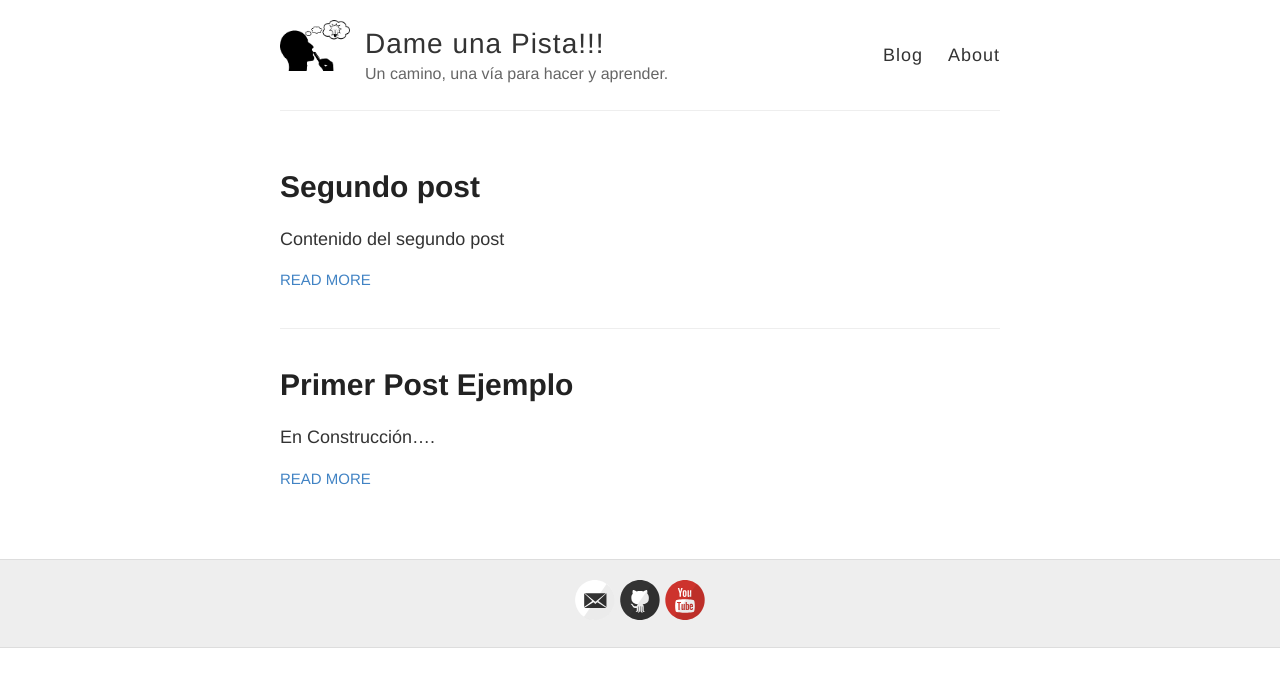
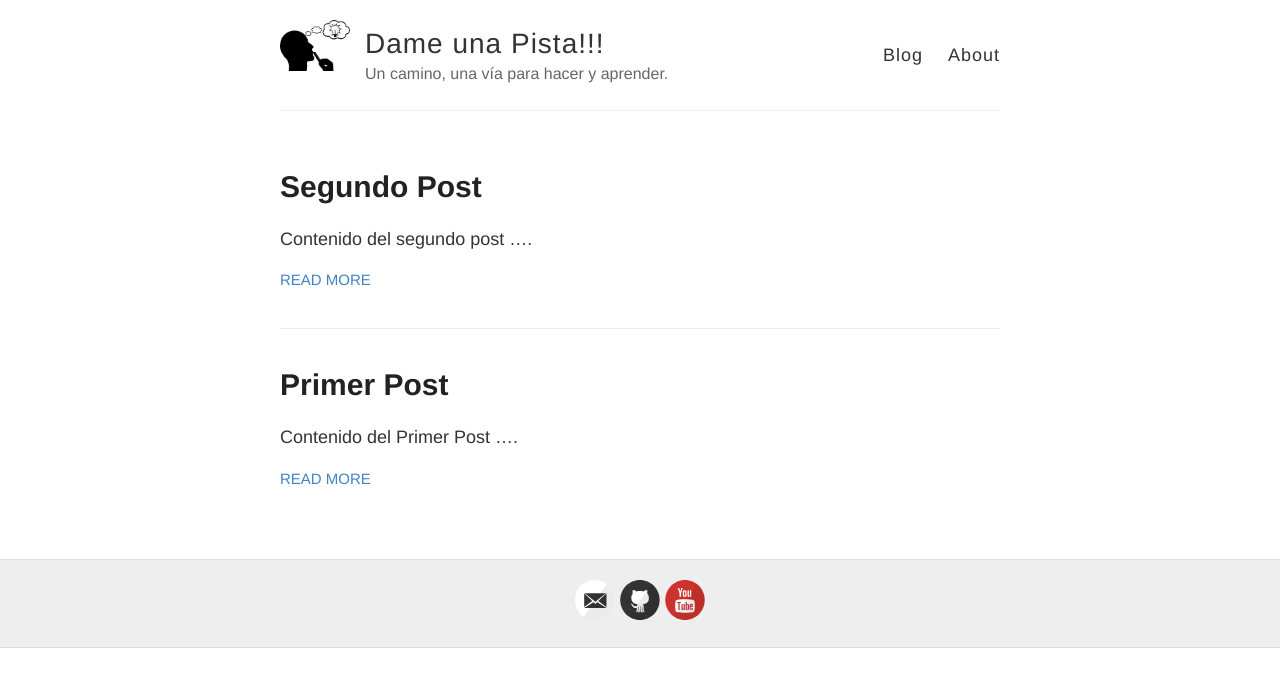
Before and after one commit to xolagl2/xolagl2.github.io, a Jekyll site: the page built from index.html, in a window 1280 px wide. Shown: the top 687 px of the page. Built offline with Jekyll 4.4.1, drawn with Linux system fonts in a browser that asks for light colours.

Commit message:
Actualizando posts

```diff
--- a/_posts/2020-12-21-Primer Post.md
+++ b/_posts/2020-12-21-Primer Post.md
@@ -1,5 +1,5 @@
 ---
 layout: post
-title: Primer Post Ejemplo
+title: Primer Post
 ---
-En Construcción....
+Contenido del Primer Post ....
--- a/_posts/2020-12-22-Segundo Post.md
+++ b/_posts/2020-12-22-Segundo Post.md
@@ -1,5 +1,6 @@
 ---
 layout: post
+title: Segundo Post
 ---
 
-Contenido del segundo post
+Contenido del segundo post ....
```
